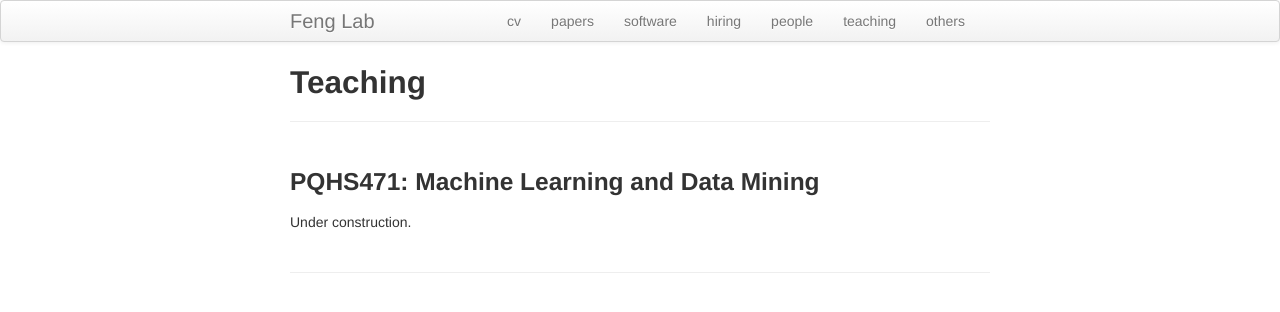
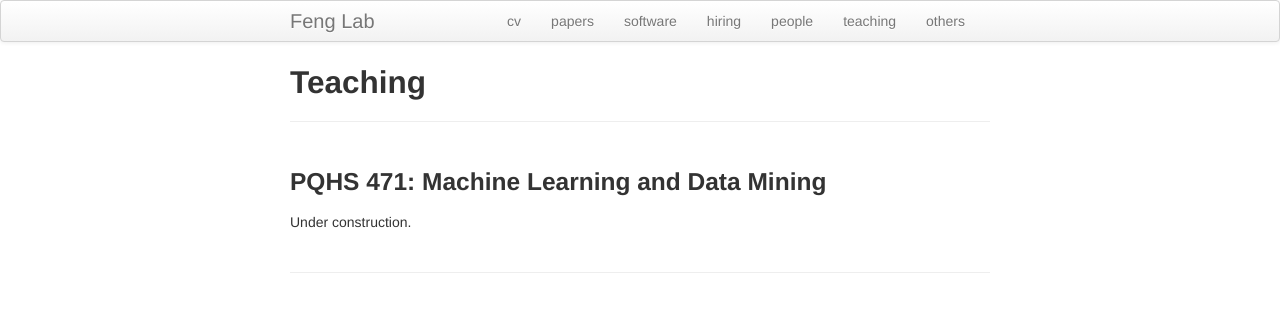
Before and after one commit to haoharryfeng/testpage4, a Jekyll site: the page built from teaching.md, in a window 1280 px wide. Shown: the top 312 px of the page. Built offline with Jekyll 4.4.1, drawn with Linux system fonts in a browser that asks for light colours.

Commit message:
Update teaching.md

```diff
--- a/teaching.md
+++ b/teaching.md
@@ -3,5 +3,5 @@ layout: page
 title: Teaching
 ---
 
-### PQHS471: Machine Learning and Data Mining
+### PQHS 471: Machine Learning and Data Mining
 Under construction.
```
